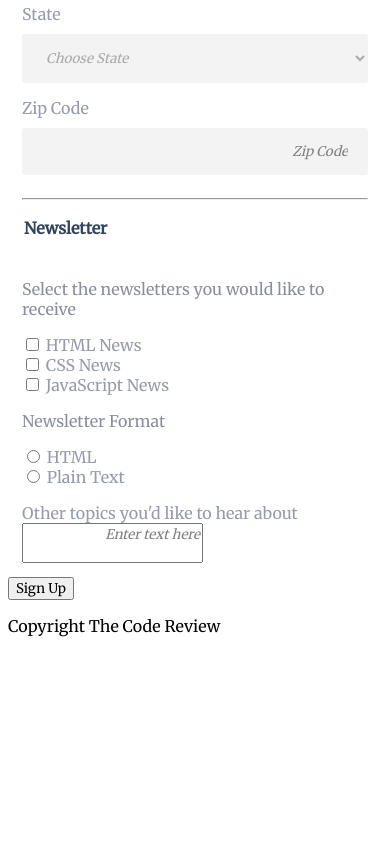
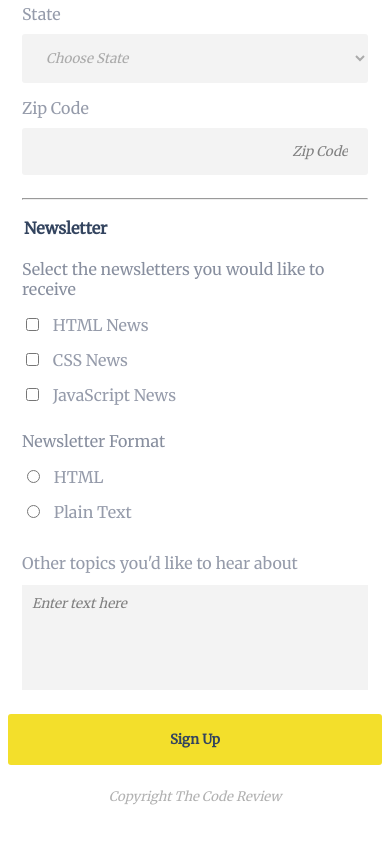
Before and after one commit to joshres/online_registration_form, a plain HTML site: page index.html in a window 390 px wide. Shown: the part 714-1558 px from the top of the page. Before the commit the page ends 1366 px from the top, so only its background shows below. Drawn offline with Linux system fonts and the light colour scheme.

Commit message:
added more css for form in mobile view

```diff
--- a/css/styles.css
+++ b/css/styles.css
@@ -51,12 +51,28 @@ fieldset {
     border: none;
 }
 
+::placeholder {
+    font-style: italic;
+    text-align: right;
+    color: rgb(128, 128, 128);
+}
+
 fieldset p {
     color: rgb(135, 142, 158);
 }
 
-.legend {
+.radio_p {
+    padding-top: 10px;
+}
+
+.legend_1 {
     padding-bottom: 20px;
+    color: rgb(51, 68, 95);
+    font-size: medium;
+    font-weight: bold;
+}
+
+.legend_2 {
     color: rgb(51, 68, 95);
     font-size: medium;
     font-weight: bold;
@@ -81,12 +97,47 @@ label {
     color: rgb(149, 155, 170);
 }
 
-::placeholder {
-    font-style: italic;
-    text-align: right;
-    color: rgb(128, 128, 128);
+.newsletter {
+    margin-bottom: 15px;
+}
+
+#news1, #news2, #news3, #news_format1, #news_format2 {
+    margin-right: 10px;
+    position: relative;
 }
 
 textarea {
     resize: none;
+    margin-top: 12px;
+    width: 100%;
+    padding: 10px;
+    border: none;
+    background-color: rgb(243, 243, 243);
 }
+
+#user_response::placeholder {
+    text-align: left;
+}
+
+#submit {
+    width: 100%;
+    margin-top: 10px;
+    padding: 17px 12px 17px 12px;
+    border: none;
+    border-radius: 3px;
+    color: rgb(51, 68, 95);
+    background-color: rgb(243, 223, 43);
+    font-weight: bold;
+}
+
+/********
+Footer
+*********/
+
+footer {
+    padding: 10px 0 40px 0;
+    text-align: center;
+    font-style: italic;
+    font-size: small;
+    color: rgb(177, 177, 177)
+}
--- a/index.html
+++ b/index.html
@@ -21,7 +21,7 @@
     <main>
         <form>
             <fieldset>
-                <legend class="legend">Contact Information</legend>
+                <legend class="legend_1">Contact Information</legend>
                     <div>
                         <label for="fname">Full Name</label>
                         <input type="text" id="fname" name="fname" placeholder="Required" required>
@@ -109,29 +109,29 @@
 
 
             <fieldset>
-                <legend class="legend">Newsletter</legend>
+                <legend class="legend_2">Newsletter</legend>
                     <div>
                         <p>Select the newsletters you would like to receive</p>
-                            <div>
+                            <div class="newsletter">
                                 <input type="checkbox" id="news1" name="news1" value="HTML">
                                 <label for="news1">HTML News</label>
                             </div>
-                            <div>
+                            <div class="newsletter">
                                 <input type="checkbox" id="news2" name="news2" value="CSS">
                                 <label for="news2">CSS News</label>
                             </div>
-                            <div>
+                            <div class="newsletter">
                                 <input type="checkbox" id="news3" name="news3" value="JavaScript">
                                 <label for="news3">JavaScript News</label>
                             </div>
                     </div>
                     <div>
-                        <p>Newsletter Format</p>
-                        <div>
+                        <p class="radio_p">Newsletter Format</p>
+                        <div class="newsletter">
                             <input type="radio" id="news_format1" name="news_format" value="HTML">
                             <label for="news_format1">HTML</label>
                         </div>
-                        <div>
+                        <div class="newsletter">
                             <input type="radio" id="news_format2" name="news_format" value="Plain">
                             <label for="news_format2">Plain Text</label>
                         </div>
@@ -139,14 +139,13 @@
             </fieldset>
 
             <fieldset>
-                <!-- <p>Other topics you'd like to hear about</p> -->
                     <div>
                         <label for="user_response">Other topics you'd like to hear about</label>
-                        <textarea id="user_response" name="user_response" placeholder="Enter text here"></textarea>
+                        <textarea id="user_response" name="user_response" placeholder="Enter text here" rows="5"></textarea>
                     </div>
             </fieldset>
 
-            <input type="submit" value="Sign Up">
+            <input type="submit" id="submit" value="Sign Up">
         </form>
     </main>
 
```
